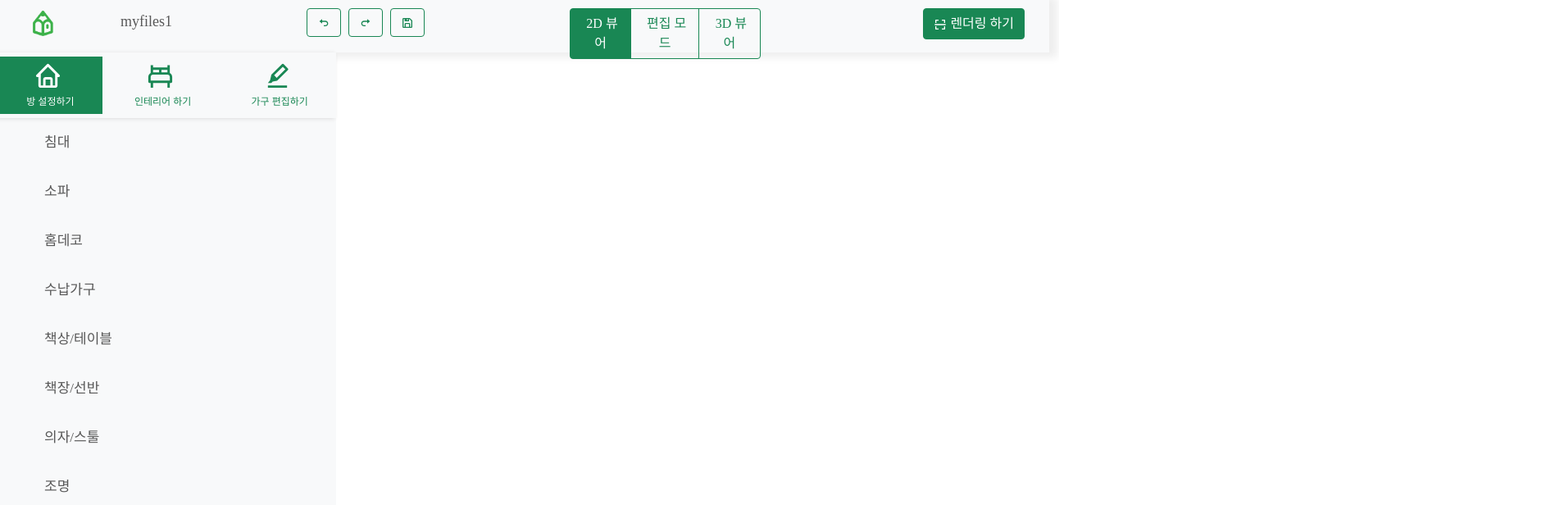
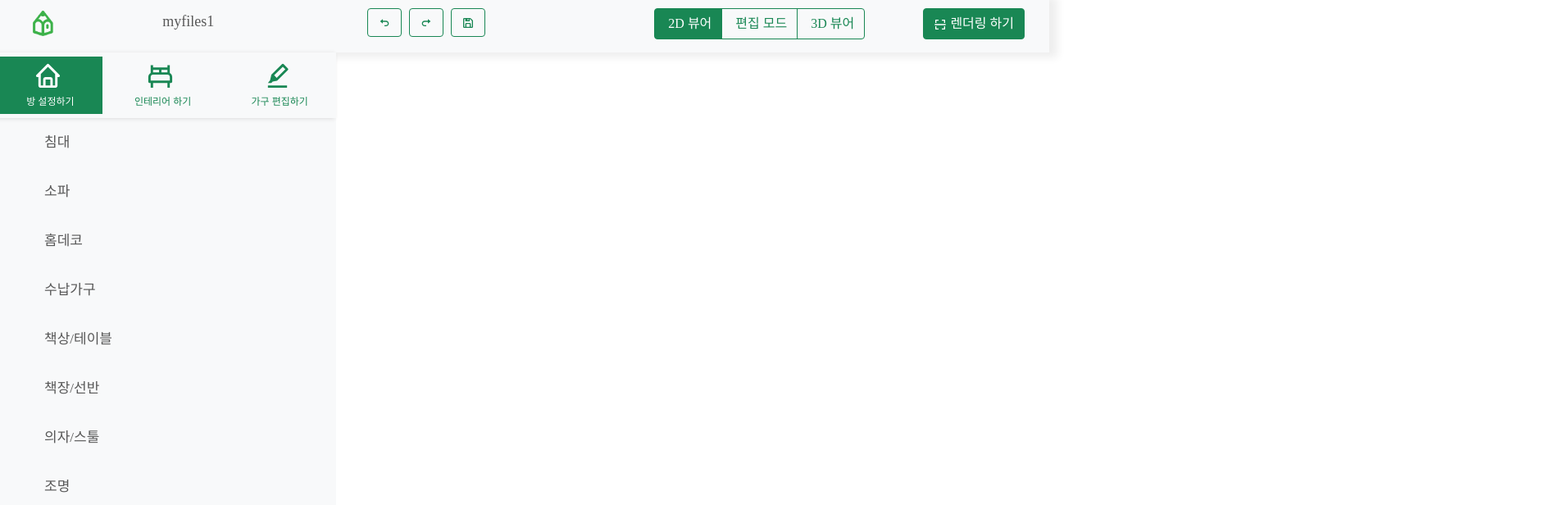
Before and after one commit to SketchHome/SketchHome_Editor, a React app: page /renewal in a window 1280 px wide. Shown: the top 616 px of the page at 82% size, 1908 px wide, since content can reach past the window. Built offline with nearby package versions, Linux system fonts and the light colour scheme; a web font is replaced by a local one.

Commit message:
Fix Nav bar

```diff
--- a/src/components/EditorNavbar.js
+++ b/src/components/EditorNavbar.js
@@ -27,20 +27,20 @@ function EditorNavigation(props) {
     return (
         <div className="EditorNav" className="EditorNav">
             <container>
-                <Row xs="5" className="marginTop">
+                <Row xs="5" className="marginTop" style={{width: "1920px"}}>
                     <Col xs="1">
                         <a href="/home"><img src={simpleLogo} style={{marginTop: "3px", marginLeft:'30px', width:'25px'}}></img></a>
                     </Col>
                     <Col>
                         <p className="fileName_font">{ props.fileName }</p>
                     </Col>
-                    <Col xs="3">
+                    <Col xs="3" style={{width: "200px", margin: "0px 150px 0px -100px"}}>
                         {/*Button list*/}
                         <Button variant="outline-success" className="buttonMargin"><BiUndo/></Button>{' '}
                         <Button variant="outline-success" className="buttonMargin"><BiRedo/></Button>{' '}
                         <Button variant="outline-success" className="buttonMargin"><BiSave/></Button>{' '}
                     </Col>
-                    <Col>
+                    <Col style={{width: "300px"}}>
                         <ToggleBtn
                         btnColor="outline-success"
                         n1="2D 뷰어"
```
Also changed, not shown: src/components/index.css (line endings or trailing spaces).
